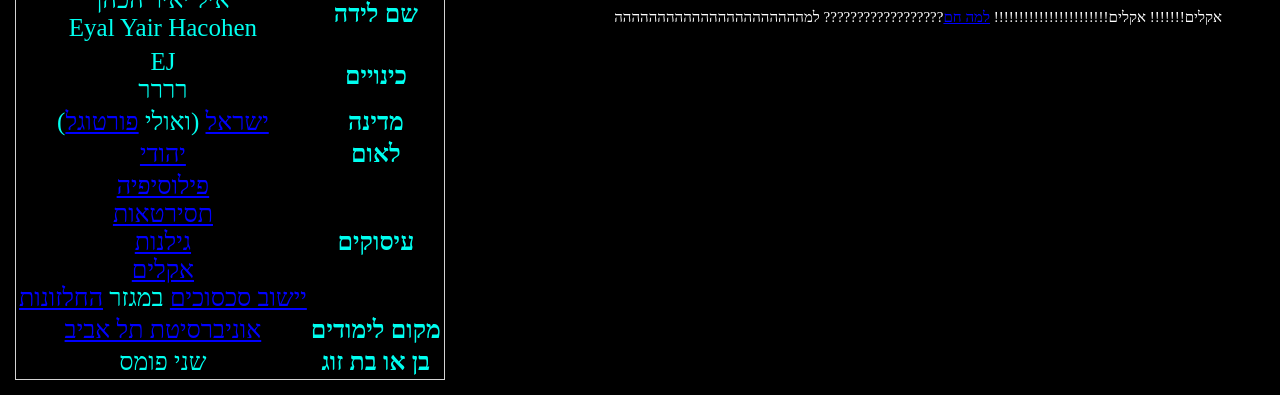
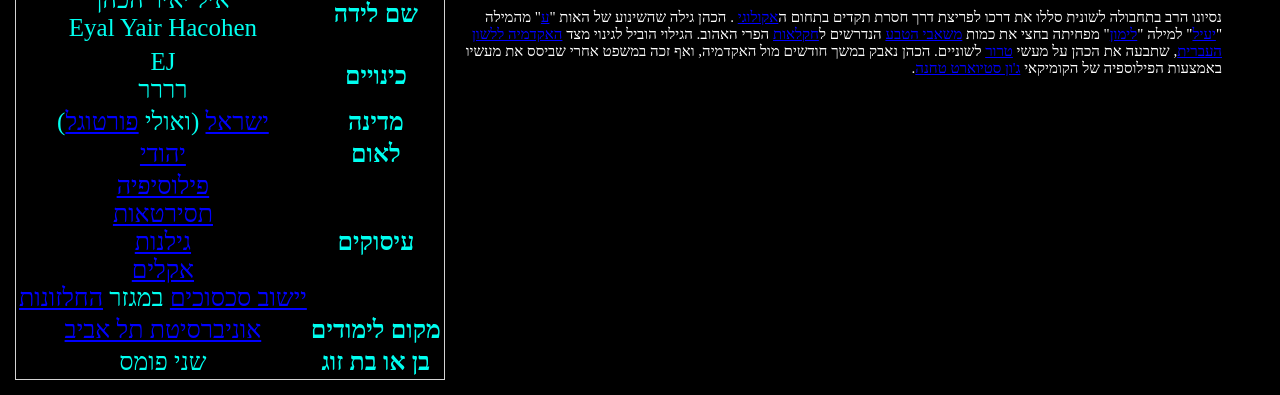
Before and after one commit to eyalpedia/eyalpedia, a plain HTML site: page index.html in a window 1280 px wide. Shown: the part 645-1040 px from the top of the page. Drawn offline with Linux system fonts and the light colour scheme.

Commit message:
added Winer's paragraph

```diff
--- a/index.html
+++ b/index.html
@@ -177,7 +177,14 @@ function toggleDark() {
 </p>
 <h2 align="center">אקלים</h2>
 <p dir = "rtl" lang = "heb">
-אקלים!!!!!!! אקלים!!!!!!!!!!!!!!!!!!!!!!! <a href="https://he.wikipedia.org/wiki/%D7%94%D7%AA%D7%97%D7%9E%D7%9E%D7%95%D7%AA_%D7%A2%D7%95%D7%9C%D7%9E%D7%99%D7%AA">למה חם</a>?????????????????? למהההההההההההההההההההההה
-
+נסיונו הרב בתחבולה לשונית סללו את דרכו לפריצת דרך חסרת תקדים בתחום ה<a href="https://he.wikipedia.org/wiki/%D7%90%D7%A7%D7%95%D7%9C%D7%95%D7%92%D7%99%D7%94">אקולוגי</a>
+. הכהן גילה שהשינוע של האות "<a href="https://he.wikipedia.org/wiki/%D7%A2">ע</a>" מהמילה "<a href="https://he.wikipedia.org/wiki/%D7%99%D7%A2%D7%99%D7%9C%D7%95%D7%AA_%D7%90%D7%9C%D7%92%D7%95%D7%A8%D7%99%D7%AA%D7%9E%D7%99%D7%AA">יעיל</a>" למילה "<a href="https://he.wikipedia.org/wiki/%D7%9C%D7%99%D7%9E%D7%95%D7%9F">לימון</a>" מפחיתה בחצי את כמות
+<a href="https://he.wikipedia.org/wiki/%D7%9E%D7%A9%D7%90%D7%91_%D7%98%D7%91%D7%A2">משאבי הטבע</a>
+הנדרשים ל<a href="https://he.wikipedia.org/wiki/%D7%97%D7%A7%D7%9C%D7%90%D7%95%D7%AA">חקלאות</a>
+הפרי האהוב. הגילוי הוביל לגינוי מצד
+<a href="https://he.wikipedia.org/wiki/%D7%94%D7%90%D7%A7%D7%93%D7%9E%D7%99%D7%94_%D7%9C%D7%9C%D7%A9%D7%95%D7%9F_%D7%94%D7%A2%D7%91%D7%A8%D7%99%D7%AA">האקדמיה ללשון העברית</a>, שתבעה את הכהן על מעשי
+<a href="https://he.wikipedia.org/wiki/%D7%98%D7%A8%D7%95%D7%A8">טרור</a>
+לשוניים. הכהן נאבק במשך חודשים מול האקדמיה, ואף זכה במשפט אחרי שביסס את מעשיו באמצעות הפילוספיה של הקומיקאי
+<a href="https://he.wikipedia.org/wiki/%D7%92%27%D7%95%D7%9F_%D7%A1%D7%98%D7%99%D7%95%D7%90%D7%A8%D7%98_%D7%9E%D7%99%D7%9C">ג'ון סטיוארט טחנה</a>.
 </p>
 </body>
```
